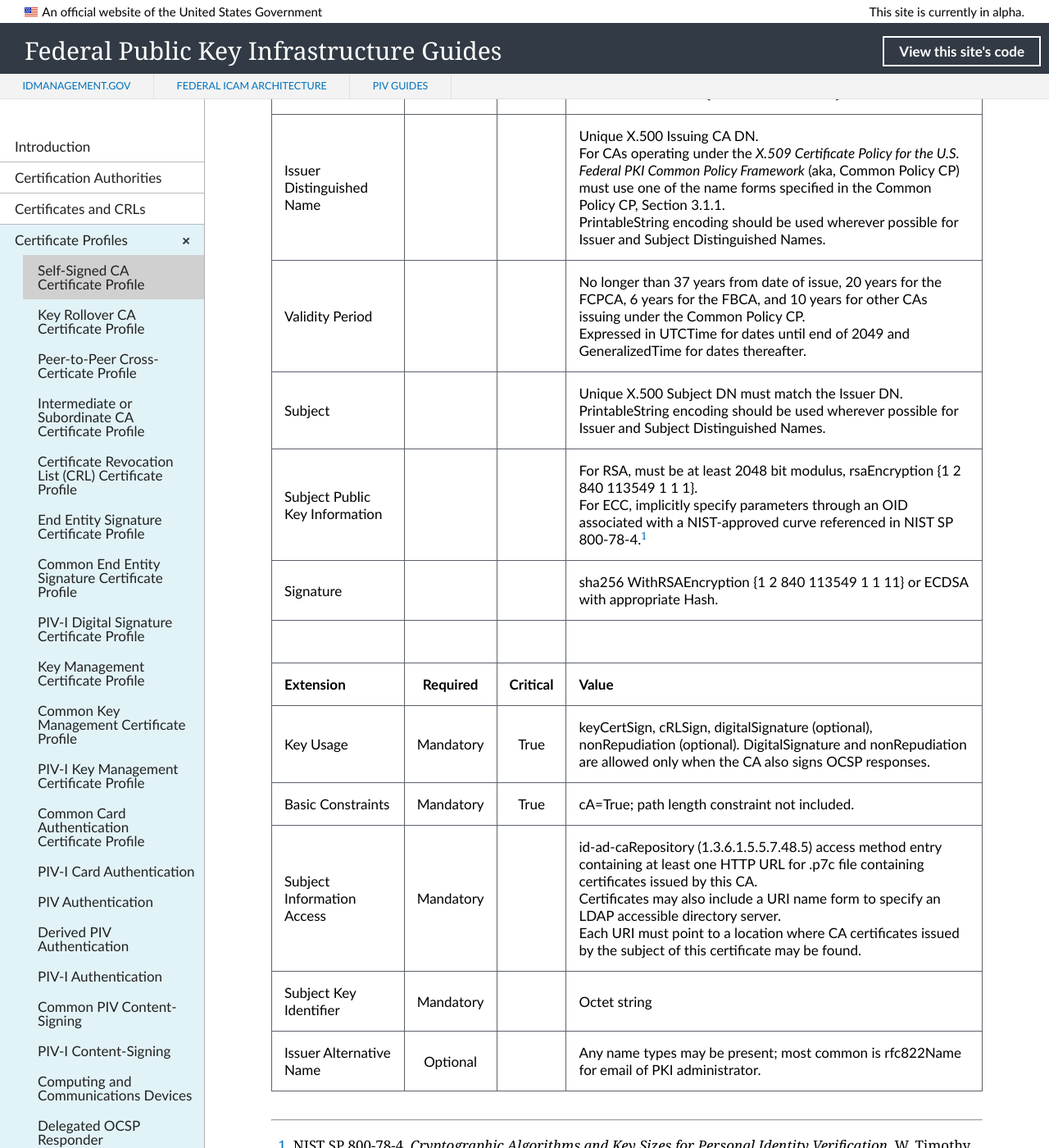
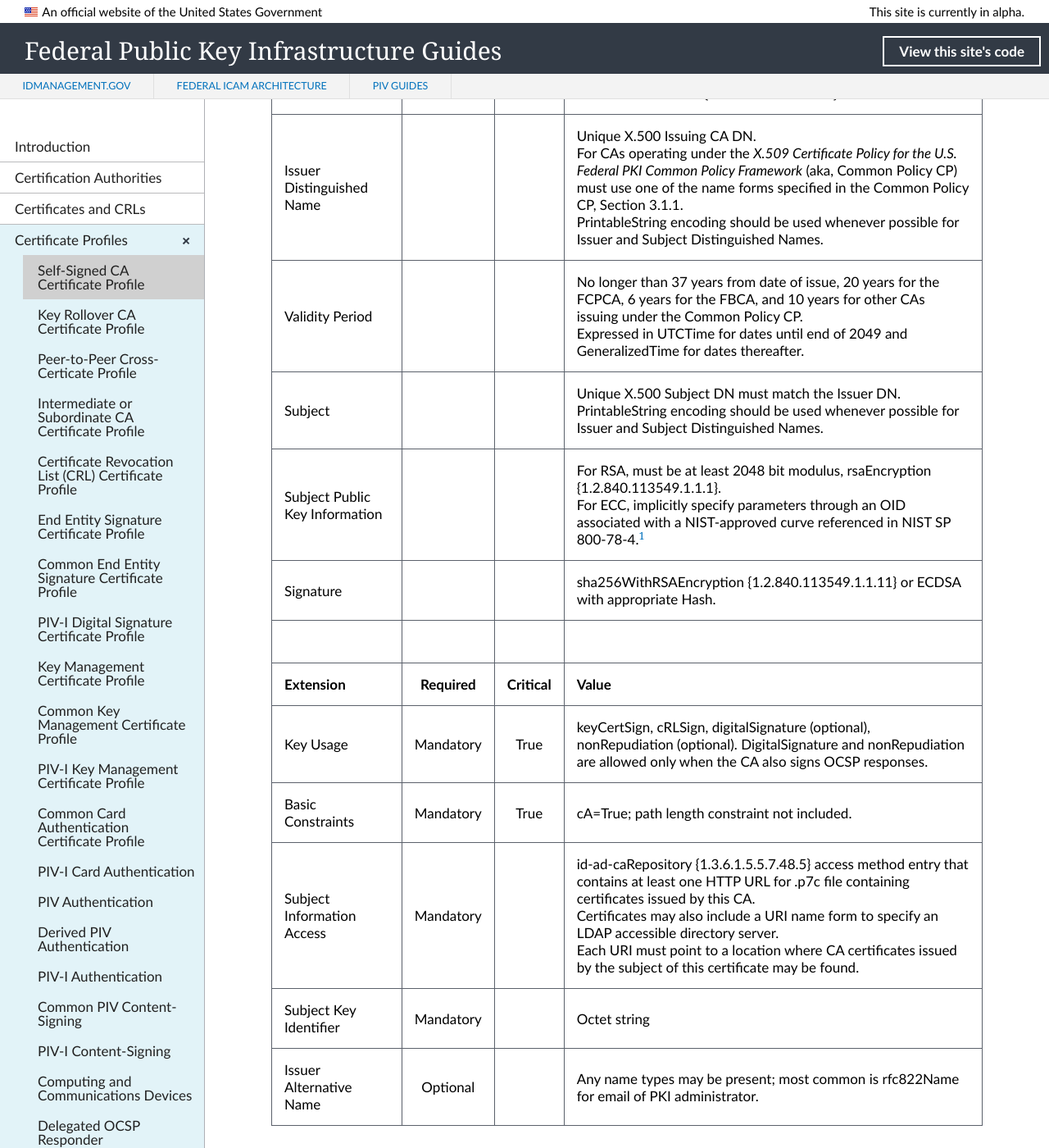
Before and after one commit to GSA/fpki-guides, a Jekyll site: the page built from _profiles/01_self_signed_ca.md, in a window 1280 px wide and 1400 px high, scrolled down 494 px. Shown: the whole window at 82% size. Built offline with Jekyll 4.4.1, drawn with Linux system fonts in a browser that asks for light colours; nearby versions of some CDN libraries; library files that are not in the unit come from our copies.

Commit message:
Update 01_self_signed_ca.md
Formatting for OID numbers and names

```diff
--- a/_profiles/01_self_signed_ca.md
+++ b/_profiles/01_self_signed_ca.md
@@ -10,17 +10,17 @@
 | :-------- | :---: | :---: | :-------------------------------     |
 | Version   |       |       | V3 (2)                                 |
 | Serial Number   |       |       | Must be a unique positive number. |
-| Issuer Signature Algorithm   |       |       |  One of the following: <br>sha256 WithRSAEncryption {1 2 840 113549 1 1 11} <br>ecdsa-with-SHA256 {1.2.840.10045.4.3.2} <br>ecdsa-with-SHA384 {1.2.840.10045.4.3.3} <br>ecdsa-with-SHA512 {1.2.840.10045.4.3.4} |
-| Issuer Distinguished Name   |       |       |  Unique X.500 Issuing CA DN.<br>For CAs operating under the _X.509 Certificate Policy for the U.S. Federal PKI Common Policy Framework_ (aka, Common Policy CP) must use one of the name forms specified in the Common Policy CP, Section 3.1.1.<br>PrintableString encoding should be used wherever possible for Issuer and Subject Distinguished Names. |
+| Issuer Signature Algorithm   |       |       |  One of the following: <br>sha256WithRSAEncryption {1.2.840.113549.1.1.11} <br>ecdsa-with-SHA256 {1.2.840.10045.4.3.2} <br>ecdsa-with-SHA384 {1.2.840.10045.4.3.3} <br>ecdsa-with-SHA512 {1.2.840.10045.4.3.4} |
+| Issuer Distinguished Name   |       |       |  Unique X.500 Issuing CA DN.<br>For CAs operating under the _X.509 Certificate Policy for the U.S. Federal PKI Common Policy Framework_ (aka, Common Policy CP) must use one of the name forms specified in the Common Policy CP, Section 3.1.1.<br>PrintableString encoding should be used whenever possible for Issuer and Subject Distinguished Names. |
 | Validity Period   |       |       |  No longer than 37 years from date of issue, 20 years for the FCPCA, 6 years for the FBCA, and 10 years for other CAs issuing under the Common Policy CP.<br>Expressed in UTCTime for dates until end of 2049 and GeneralizedTime for dates thereafter.  |
-| Subject   |       |       |   Unique X.500 Subject DN must match the Issuer DN.<br>PrintableString encoding should be used wherever possible for Issuer and Subject Distinguished Names.   |
-| Subject Public Key Information   |       |       |   For RSA, must be at least 2048 bit modulus, rsaEncryption {1 2 840 113549 1 1 1}.<BR>For ECC, implicitly specify parameters through an OID associated with a NIST-approved curve referenced in NIST SP 800-78-4.<sup>[1](#1)</sup>   |
-| Signature   |       |       |   sha256 WithRSAEncryption {1 2 840 113549 1 1 11} or ECDSA with appropriate Hash.   |
+| Subject   |       |       |   Unique X.500 Subject DN must match the Issuer DN.<br>PrintableString encoding should be used whenever possible for Issuer and Subject Distinguished Names.   |
+| Subject Public Key Information   |       |       |   For RSA, must be at least 2048 bit modulus, rsaEncryption {1.2.840.113549.1.1.1}.<BR>For ECC, implicitly specify parameters through an OID associated with a NIST-approved curve referenced in NIST SP 800-78-4.<sup>[1](#1)</sup>   |
+| Signature   |       |       |   sha256WithRSAEncryption {1.2.840.113549.1.1.11} or ECDSA with appropriate Hash.   |
 |               |                 |              |                                       |
 | **Extension** |  **Required**   | **Critical** | **Value**                             |
 | Key Usage  | Mandatory | True |  keyCertSign, cRLSign, digitalSignature (optional), nonRepudiation (optional). DigitalSignature and nonRepudiation are allowed only when the CA also signs OCSP responses.  |
 | Basic Constraints   | Mandatory | True |  cA=True; path length constraint not included. |
-| Subject Information Access   | Mandatory |  |  id-ad-caRepository (1.3.6.1.5.5.7.48.5) access method entry containing at least one HTTP URL for .p7c file containing certificates issued by this CA.<BR>Certificates may also include a URI name form to specify an LDAP accessible directory server.<BR>Each URI must point to a location where CA certificates issued by the subject of this certificate may be found.  |
+| Subject Information Access   | Mandatory |  |  id-ad-caRepository {1.3.6.1.5.5.7.48.5} access method entry that contains at least one HTTP URL for .p7c file containing certificates issued by this CA.<br>Certificates may also include a URI name form to specify an LDAP accessible directory server.<br>Each URI must point to a location where CA certificates issued by the subject of this certificate may be found.  |
 | Subject Key Identifier   | Mandatory |  | Octet string   |
 |Issuer Alternative Name   | Optional  |  | Any name types may be present; most common is rfc822Name for email of PKI administrator. |
 
```
